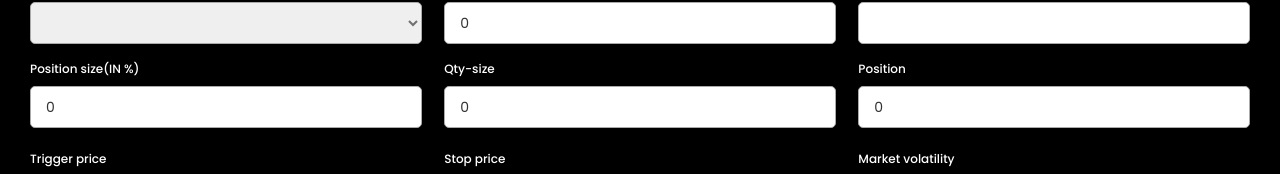
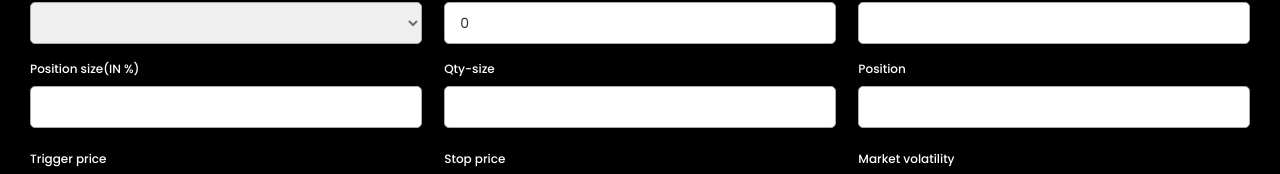
Before and after one commit to invsto/tradingsim, a React (Create React App) app: page / in a window 1280 px wide. Shown: the part 120-294 px from the top of the page. Built offline with nearby package versions, Linux system fonts and the light colour scheme.

Commit message:
Updated chart and bug present.

```diff
--- a/src/App.js
+++ b/src/App.js
@@ -1,7 +1,7 @@
-import React from 'react';
-import NumberFormat from 'react-number-format';
-import './App.css';
-import {useState,useEffect} from 'react';
+import React from "react";
+import NumberFormat from "react-number-format";
+import "./App.css";
+import { useState, useEffect } from "react";
 import {
   Chart as ChartJS,
   CategoryScale,
@@ -11,10 +11,9 @@ import {
   Title,
   Tooltip,
   Legend,
-} from 'chart.js'
-import { Chart } from 'react-chartjs-2'
+} from "chart.js";
+import { Chart } from "react-chartjs-2";
 import { Line } from "react-chartjs-2";
-
 
 ChartJS.register(
   CategoryScale,
@@ -24,111 +23,124 @@ ChartJS.register(
   Title,
   Tooltip,
   Legend
-)
+);
 
 function App() {
-  const [quantitySize, setQuantitySize] = useState(0);
-  const [position, setPosition] = useState(0);
-  const [positionSize, setPositionSize] = useState(0);
+  const [quantitySize, setQuantitySize] = useState("");
+  const [position, setPosition] = useState("");
+  const [positionSize, setPositionSize] = useState("");
   const [capital, setCapital] = useState(0);
   const [marketPrice, setMarketPrice] = useState(0);
   const [volatility, SetVolatilty] = useState(0);
   const [showGraph, setShowGraph] = useState(false);
   const [graphRan, setGraphRan] = useState([]);
-  const[alertPositionSize,setalertPositionSize]=useState(false);
-  const[submitValidate,setSubmitValidate]=useState(false);
+  const [alertPositionSize, setalertPositionSize] = useState(false);
+  const [submitValidate, setSubmitValidate] = useState(false);
 
   const getRndInteger = (min, max) => {
     //console.log(Math.floor(Math.random() * (max - min + 1) ) + min);
-    return Math.floor(Math.random() * (max - min + 1) ) + min;
-  }
+    return Math.floor(Math.random() * (max - min + 1)) + min;
+  };
   const ShowGraph = () => {
-
     let range = [];
-    let mp=parseInt(marketPrice.replace(/,/g, ''));
-    let a = mp - mp*volatility;
-    let b = mp + mp*volatility;
-    console.log(a+" "+b);
-    for(let i=0; i<12; i++){
-      range.push(getRndInteger(a,b));
+    let mp = parseInt(marketPrice.replace(/,/g, ""));
+    let a = mp - mp * volatility;
+    let b = mp + mp * volatility;
+    console.log(a + " " + b);
+    for (let i = 0; i < 12; i++) {
+      range.push(getRndInteger(a, b));
     }
     setShowGraph(true);
     setGraphRan(range);
     //console.log(range);
-  }
-  const validateSubmit=() => {
-
-    if(positionSize>100){
+  };
+  const validateSubmit = () => {
+    if (positionSize > 100) {
       setSubmitValidate(false);
       setalertPositionSize(true);
       setTimeout(() => {
         setalertPositionSize(false);
-      },3000)
-    }
-    else{
+      }, 3000);
+    } else {
       setSubmitValidate(true);
     }
-  }
-  const formatToCurrency = amount => {
+  };
+  const formatToCurrency = (amount) => {
     amount = parseInt(amount);
     return amount.toFixed(2).replace(/\d(?=(\d{3})+\.)/g, "$&,");
   };
-  useEffect(()=>{
-    if(quantitySize>0){
-      let cap=parseInt(capital.replace(/,/g, ''));
-      let mp=parseInt(marketPrice.replace(/,/g, ''));
-      let pos = quantitySize*mp;
+
+  const handleInputChange = (event) => {
+    console.log(event.target.name);
+
+    let mp = parseInt(marketPrice.replace(/,/g, ""));
+    let cap = parseInt(capital.replace(/,/g, ""));
+
+    if (event.target.name === "position") {
+      // After updating position
+      const positionValue = parseInt(position);
+      let posSize = positionValue / cap;
+      console.log(posSize, positionValue, mp, cap);
+      setPositionSize(posSize);
+      let quant = positionValue / mp;
+      setQuantitySize(quant.toFixed(2));
+    } else if (event.target.name === "positionSize") {
+      // After updating position size
+      const positionSizeValue = parseInt(positionSize);
+      let pos = positionSizeValue * cap;
+      console.log(pos, positionSizeValue, mp, cap);
       setPosition(pos);
-      let posSize = position/cap;
+      let quant = pos / mp;
+      setQuantitySize(quant.toFixed(2));
+    } else if (event.target.name === "quantitySize") {
+      // After updating quantity size
+      const quantityValue = parseInt(quantitySize);
+      let pos = quantityValue * mp;
+      console.log(pos, quantityValue, mp, cap);
+      setPosition(pos);
+      let posSize = pos / cap;
       setPositionSize(posSize);
     }
-  }, [quantitySize]);
-
-  useEffect(()=>{
-    if(positionSize>0){
-      let mp=parseInt(marketPrice.replace(/,/g, ''));
-      let cap=parseInt(capital.replace(/,/g, ''));
-      let pos = positionSize*cap;
-      setPosition(pos);
-      let quant = position/mp;
-      setQuantitySize(quant.toFixed(2));
-    }
-  }, [positionSize])
-
-  useEffect(()=>{
-    if(position>0){
-      let mp=parseInt(marketPrice.replace(/,/g, ''));
-      let cap=parseInt(capital.replace(/,/g, ''));
-      let posSize = position/cap;
-      setPositionSize(posSize);
-      let quant = position/mp;
-      setQuantitySize(quant.toFixed(2));
-    }
-  }, [position])
+  };
 
   const data = {
-    labels: ["Jan", "Feb", "Mar", "Apr", "May", "Jun", "July", "Aug", "Sep", "Oct", "Nov", "Dec"],
+    labels: [
+      "July",
+      "Aug",
+      "Sep",
+      "Oct",
+      "Nov",
+      "Dec",
+      "Jan",
+      "Feb",
+      "Mar",
+      "Apr",
+      "May",
+      "Jun",
+    ],
     datasets: [
       {
         label: "Simulator",
         data: [...graphRan],
         fill: true,
         backgroundColor: "rgba(75,192,192,0.2)",
-        borderColor: "rgba(75,192,192,1)"
-      }
-    ]
+        borderColor: "rgba(75,192,192,1)",
+      },
+    ],
   };
 
   return (
     <div className="container">
-
-          <form action="/" onSubmit={(e)=>{
+      <form
+        action="/"
+        onSubmit={(e) => {
           e.preventDefault();
           validateSubmit();
-            if(submitValidate){
+          if (submitValidate) {
             ShowGraph();
           }
-          }}>
+        }}
+      >
         <div className="form first">
           <div className="details personal">
             <span className="title">Trading Simulator</span>
@@ -140,49 +152,67 @@ function App() {
                   <option disabled selected></option>
                   <option>BTC</option>
                   <option>ETH</option>
-
                 </select>
               </div>
 
               <div className="input-field">
                 <label>Market price</label>
-                          <NumberFormat thousandSeparator={true}  id="market-price"
+                <NumberFormat
+                  thousandSeparator={true}
+                  id="market-price"
                   value={marketPrice}
-                          onChange={(e)=>{
+                  onChange={(e) => {
                     setMarketPrice(e.target.value);
-                            //console.log()
-                          }} />
+                  }}
+                />
               </div>
 
               <div className="input-field">
                 <label>Capital</label>
-                          <NumberFormat thousandSeparator={true} onChange={(e)=>{
+                <NumberFormat
+                  thousandSeparator={true}
+                  onChange={(e) => {
                     setCapital(e.target.value);
-                          }} />
+                  }}
+                />
               </div>
 
               <div className="input-field">
                 <label>Position size(IN %)</label>
-                          <input type="number" id="position-size" onChange={(e)=>{setPositionSize(e.target.value)}} value={positionSize} />
+                <input
+                  type="number"
+                  id="position-size"
+                  name="positionSize"
+                  onBlur={handleInputChange}
+                  onChange={(e) => setPositionSize(e.target.value)}
+                  value={positionSize}
+                />
 
-                          {
-                            alertPositionSize &&
-                            alert("Enter a valid position size")
-                          }
+                {alertPositionSize && alert("Enter a valid position size")}
               </div>
 
               <div className="input-field">
                 <label>Qty-size</label>
-                          <input type="decimal" id="quantity-size" onChange={(e)=>{setQuantitySize(e.target.value)}} value={quantitySize}  />
+                <input
+                  type="decimal"
+                  id="quantity-size"
+                  name="quantitySize"
+                  onBlur={handleInputChange}
+                  onChange={(e) => setQuantitySize(e.target.value)}
+                  value={quantitySize}
+                />
               </div>
 
               <div className="input-field">
                 <label>Position</label>
-                          <input type="long" onChange={(e)=>{
-                            setPosition(e.target.value)}} value={position/100} />
+                <input
+                  type="long"
+                  name="position"
+                  onBlur={handleInputChange}
+                  onChange={(e) => setPosition(e.target.value)}
+                  value={parseInt(position) ? parseInt(position) / 100 : ""}
+                />
               </div>
-
-
             </div>
           </div>
 
@@ -202,11 +232,16 @@ function App() {
 
               <div className="input-field">
                 <label>Market volatility</label>
-                          <select value={volatility} onChange={(e)=>{SetVolatilty(e.target.value)}}>
+                <select
+                  value={volatility}
+                  onChange={(e) => {
+                    SetVolatilty(e.target.value);
+                  }}
+                >
                   <option selected></option>
-                              <option value={.8}>High</option>
-                              <option value={.4}>Medium</option>
-                              <option value={.2}>Low</option>
+                  <option value={0.8}>High</option>
+                  <option value={0.4}>Medium</option>
+                  <option value={0.2}>Low</option>
                 </select>
               </div>
 
@@ -225,27 +260,24 @@ function App() {
                   <option disabled selected></option>
                   <option>LONG</option>
                   <option>SHORT</option>
-
                 </select>
               </div>
               <div className="input-field">
                 <label>Metrics</label>
-                          {
-                            showGraph && <div>
-                            <Line data={data} width={"1000px"} height={"500px"}/>
+                {showGraph && (
+                  <div>
+                    <Line data={data} width={"1000px"} height={"500px"} />
                   </div>
-                          }
+                )}
+              </div>
             </div>
 
-                  </div>
-
-                  <button type='submit' className="nextBtn">
+            <button type="submit" className="nextBtn">
               <span className="btnText">Simulate</span>
               <i className="uil uil-navigator"></i>
             </button>
           </div>
         </div>
-
 
         <button className="submit">
           <span className="btnText"></span>
@@ -253,9 +285,7 @@ function App() {
         </button>
       </form>
 
-
-      <div className='shade'>
-          </div>
+      <div className="shade"></div>
     </div>
   );
 }
```
Lines whose indentation alone changed are shown as unchanged.
